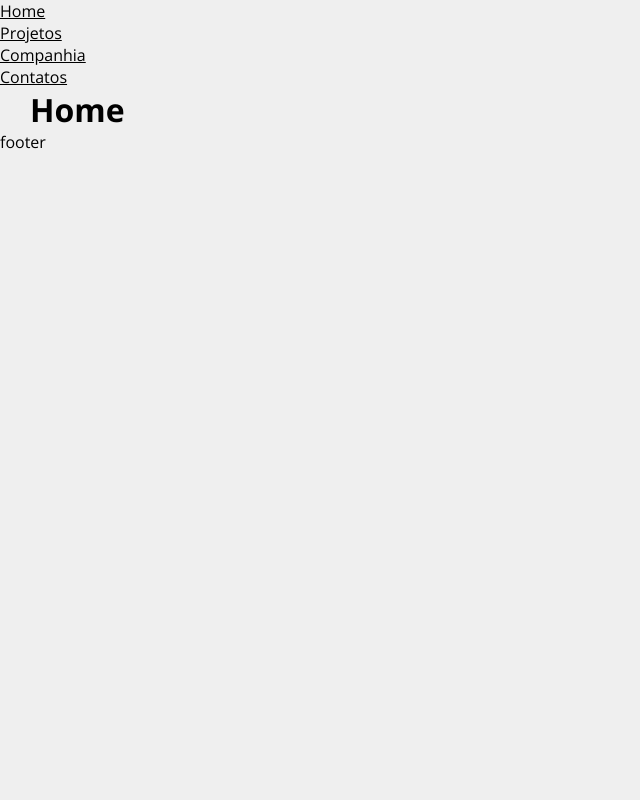
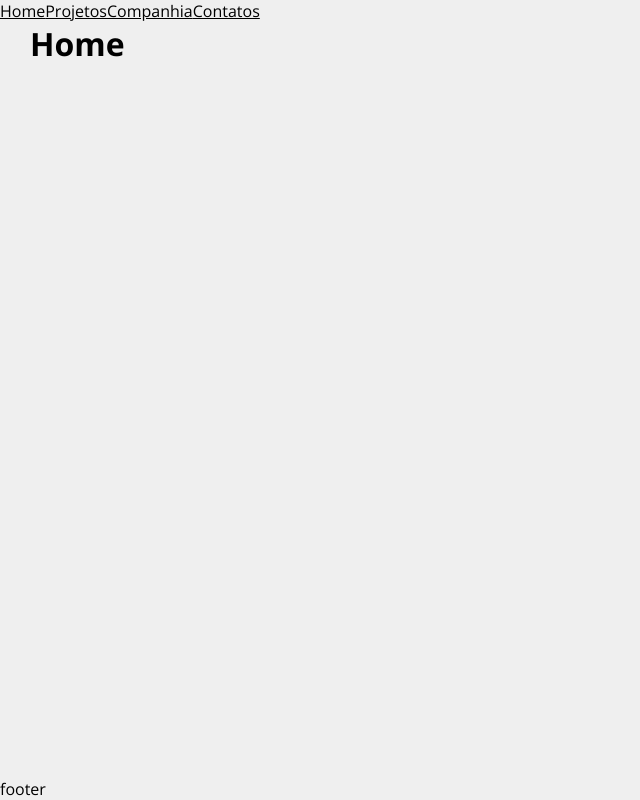
Before and after one commit to Vini-Pires/Costs-React.js, a React (Create React App) app: page / in a window 1280 px wide. Shown: the whole page, without its empty margins (0-640 px from the left). Built offline with nearby package versions, Linux system fonts and the light colour scheme; the HTML template or start-up script is replaced by a standard one.

Commit message:
temporary header

```diff
--- a/src/App.js
+++ b/src/App.js
@@ -11,14 +11,14 @@ import Container from './components/layout/Container/index';
 function App() {
   return (
     <Router>
-      <ul>
-        <li><Link to='/'>Home</Link> </li>
-        <li><Link to='/projects'>Projetos</Link> </li>
-        <li><Link to='/company'>Companhia</Link> </li>
-        <li><Link to='/contact'>Contatos</Link> </li>
-      </ul>
+      <div>
+        <Link to='/'>Home</Link>
+        <Link to='/projects'>Projetos</Link>
+        <Link to='/company'>Companhia</Link>
+        <Link to='/contact'>Contatos</Link>
+      </div>
       {/* Will be replaced for a component Header */}
-      <Container customClass='min-height'>
+      <Container customClass='grow'>
         <Routes>
           <Route path='/' element={<Home />} />
           <Route path='/contact' element={<Contact />} />
```
